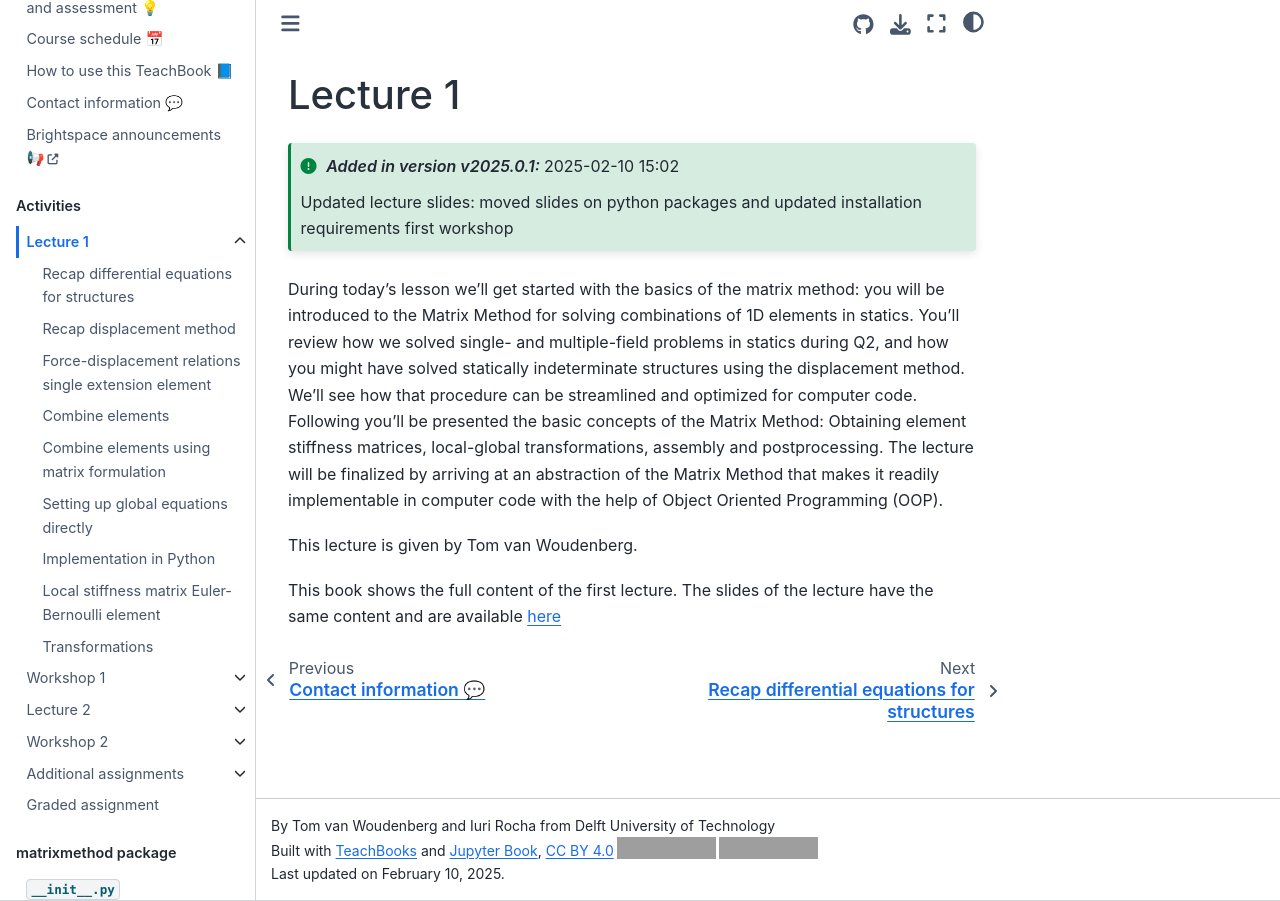
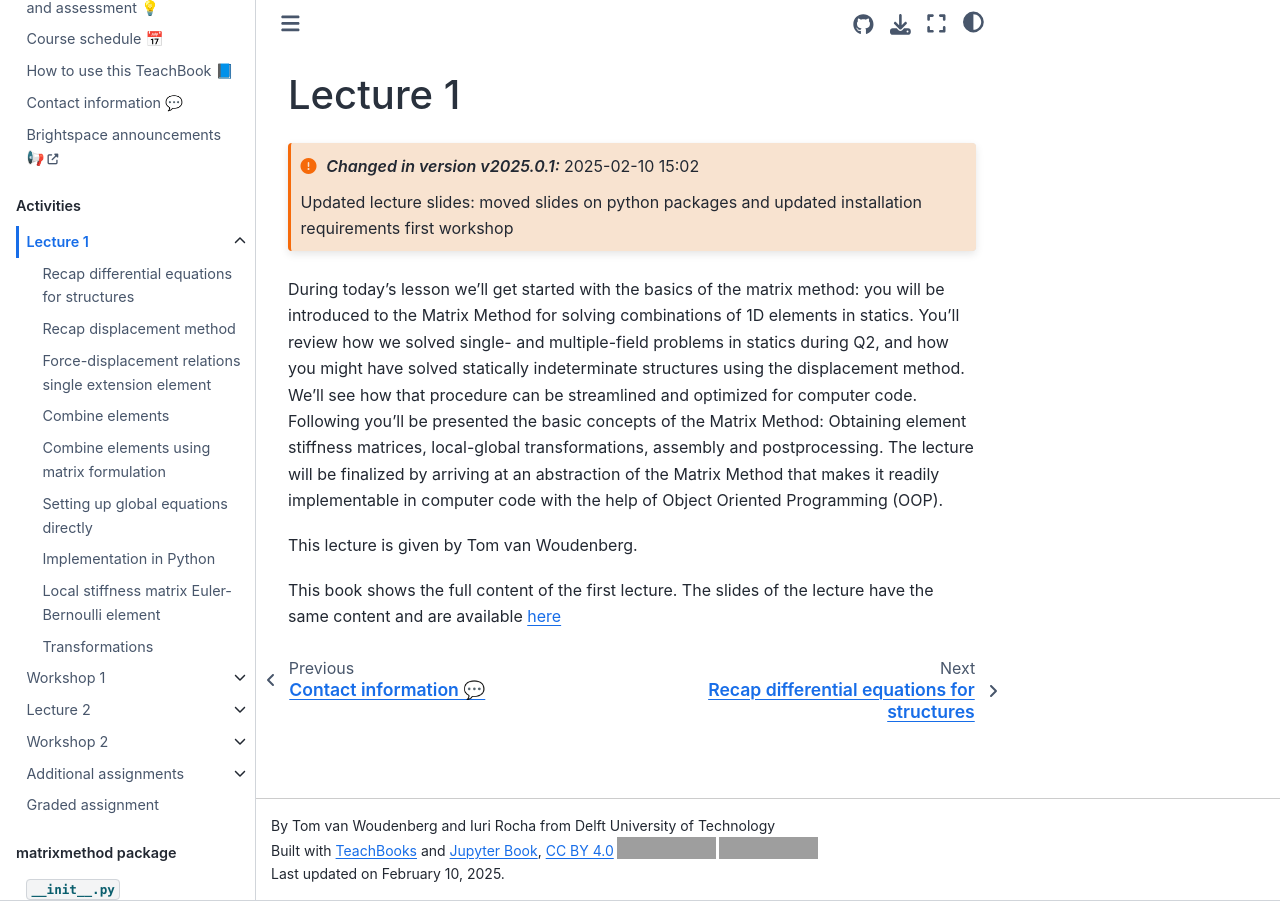
Before and after one commit to sophietenhoor/book, a Jupyter Book: the page built from book/lecture1.md, in a window 1280 px wide. Built offline with Jupyter Book 1.0.4 settings and Sphinx 7.4.7 and the Sphinx Book theme 1.1.4, drawn with Linux system fonts in a browser that asks for light colours; comment, search, counter and statistics services are not loaded; part of the change alters nothing that is shown; grey boxes are pictures that could not be loaded.

```diff
--- a/book/lecture1.md
+++ b/book/lecture1.md
@@ -1,6 +1,6 @@
 # Lecture 1
 
-::::::{versionadded} v2025.0.1 2025-02-10 15:02
+::::::{versionchanged} v2025.0.1 2025-02-10 15:02
 Updated lecture slides: moved slides on python packages and updated installation requirements first workshop
 ::::::
 
```
